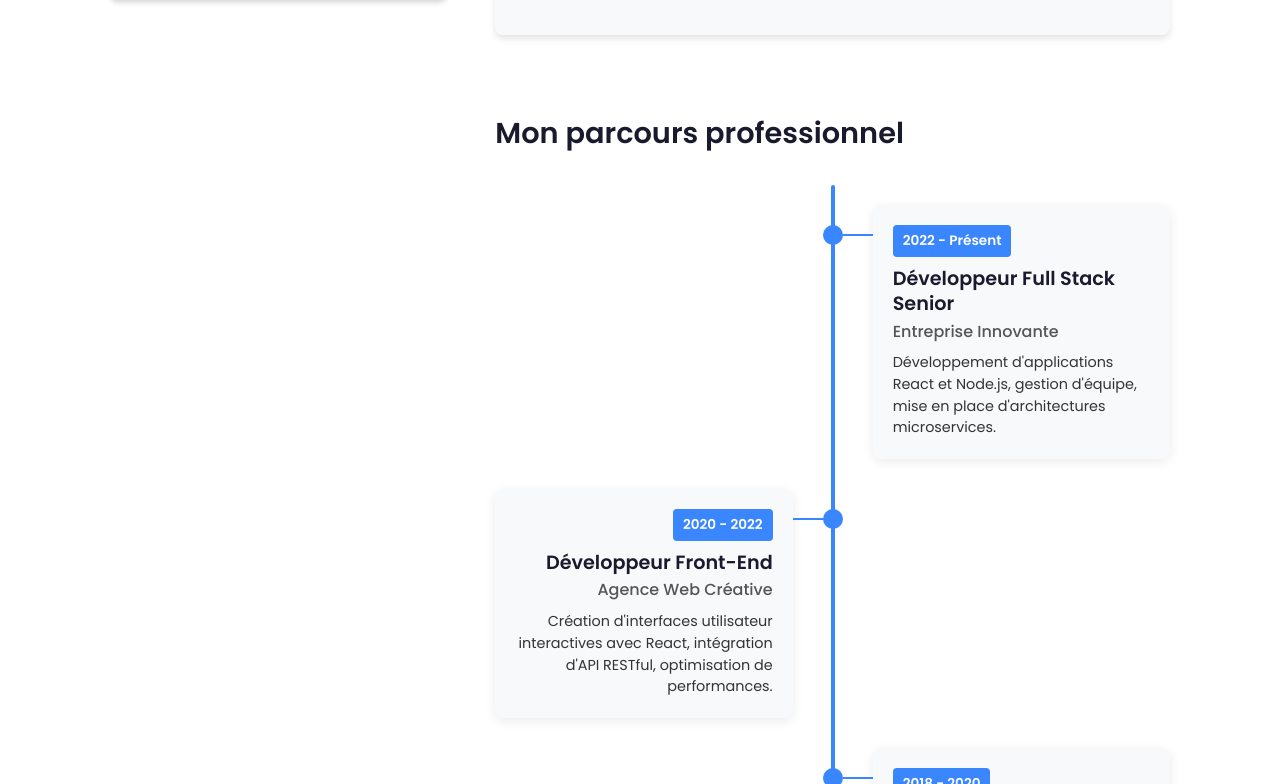
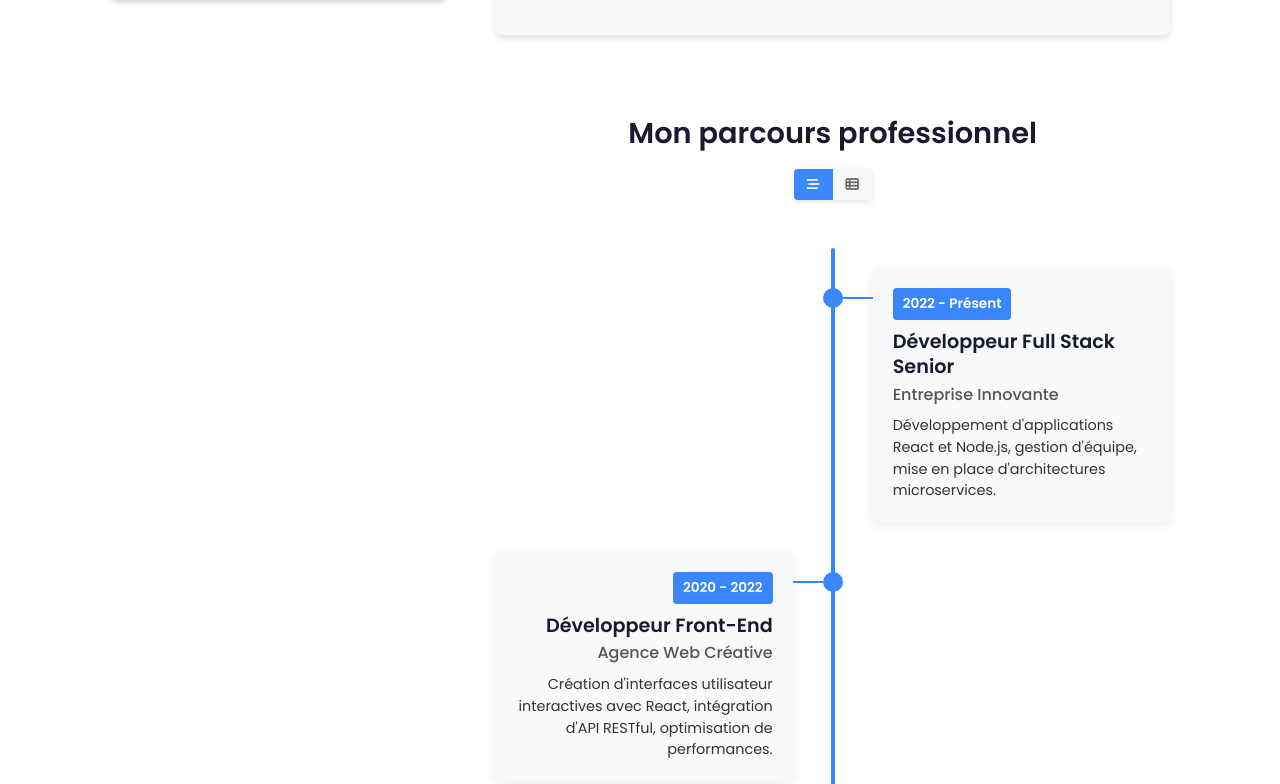
Before and after one commit to Benji-devw/navart_pro, a React (Vite) app: page / in a window 1280 px wide. Shown: the part 1536-2320 px from the top of the page. Built offline with nearby package versions, Linux system fonts and the light colour scheme.

Commit message:
maj update

```diff
--- a/src/App.css
+++ b/src/App.css
@@ -5,6 +5,9 @@
 
 main {
   flex: 1;
+}
+section {
+  border-radius: var(--border-radius);
 }
 
 .loader {
@@ -54,10 +57,3 @@ main {
     opacity: 1;
   }
 }
-
-.footer {
-  text-align: center;
-  padding: 2rem 0;
-  background-color: var(--dark-color);
-  color: white;
-}
--- a/src/App.jsx
+++ b/src/App.jsx
@@ -4,7 +4,7 @@ import Hero from '@components/Hero';
 import About from '@components/About';
 import Skills from '@components/Skills';
 import Layout from '@components/Layout';
-import Contact from '@components/Contact';
+import Footer from '@components/Footer';
 import BackgroundAnimation from '@components/BackgroundAnimation';
 import './App.css';
 
@@ -28,27 +28,27 @@ function App() {
         </div>
       ) : (
         <Layout>
+      <div className="hero-shapes">
+        <div className="shape shape-1"></div>
+        <div className="shape shape-2"></div>
+        <div className="shape shape-3"></div>
+        <div className="shape shape-4"></div>
+      </div>
           <BackgroundAnimation
             gridSize={60}
-            pointColor = {'rgb(44, 44, 44)'}
-            lineColor = {'rgb(48, 48, 48)'}
+            pointColor={'rgb(44, 44, 44)'}
+            lineColor={'rgb(48, 48, 48)'}
             connectionDistance={80}
             interactionRadius={210}
             interactionForce={-22}
           />
-
           <Header />
           <main>
             <Hero />
             <About />
             <Skills />
           </main>
-          <footer className="footer">
-            <Contact />
-            <div className="footer-bottom">
-              <p>&copy; {new Date().getFullYear()} - Navarro Benjamin. Tous droits réservés.</p>
-            </div>
-          </footer>
+          <Footer />
         </Layout>
       )}
     </div>
--- /dev/null
+++ b/src/components/Footer.jsx
@@ -0,0 +1,14 @@
+import Contact from '@/components/ContactForm';
+import '@styles/Footer.css';
+const Footer = () => {
+  return (
+    <footer className="footer">
+      <Contact />
+      <div className="footer-bottom">
+        <p>&copy; {new Date().getFullYear()} - Navarro Benjamin. Tous droits réservés.</p>
+      </div>
+    </footer>
+  );
+};
+
+export default Footer;
--- a/src/components/Hero.jsx
+++ b/src/components/Hero.jsx
@@ -32,8 +32,8 @@ const Hero = () => {
         <div className="hero-content" ref={textRef}>
           <div className="hero-left">
             <div className="hero-text-container">
-              <p className="hero-greeting">Bonjour, je m'appelle</p>
-              <h1 className="hero-title">Benjare <span className="hero-title-highlight">Nom</span></h1>
+              <p className="hero-greeting">Bonjour, je suis</p>
+              <h1 className="hero-title">Benjamin <span className="hero-title-highlight">Navarro</span></h1>
               <div className="hero-roles">
                 <div className="role-container">
                   <h2 className="hero-role">Développeur full stack</h2>
@@ -86,12 +86,7 @@ const Hero = () => {
         </a>
       </div>
 
-      <div className="hero-shapes">
-        <div className="shape shape-1"></div>
-        <div className="shape shape-2"></div>
-        <div className="shape shape-3"></div>
-        <div className="shape shape-4"></div>
-      </div>
+
     </section>
   );
 };
--- a/src/components/TimelineCV.jsx
+++ b/src/components/TimelineCV.jsx
@@ -1,16 +1,44 @@
-import React from 'react';
+import React, { useState } from 'react';
 import '@styles/TimelineCV.css';
 
-const TimelineCV = ({experiences}) => {
+const TimelineCV = ({ experiences }) => {
+  const [viewMode, setViewMode] = useState('timeline'); // 'timeline' ou 'list'
+
+  const changeViewMode = (mode) => {
+    setViewMode(mode);
+  };
+
   return (
     <article className="experience-timeline-container">
+      <div className="timeline-header">
         <h3>Mon parcours professionnel</h3>
-      <div className="experience-timeline">
-        <div className="timeline-center-line"></div>
+        <div className="timeline-controls">
+          <div className="view-mode-toggle">
+            <button
+              className={`view-mode-btn ${viewMode === 'timeline' ? 'active' : ''}`}
+              onClick={() => changeViewMode('timeline')}
+              aria-label="Afficher en mode timeline"
+            >
+              <i className="fas fa-stream"></i>
+            </button>
+            <button
+              className={`view-mode-btn ${viewMode === 'list' ? 'active' : ''}`}
+              onClick={() => changeViewMode('list')}
+              aria-label="Afficher en mode liste"
+            >
+              <i className="fas fa-th-list"></i>
+            </button>
+          </div>
+        </div>
+      </div>
+
+      {viewMode === 'timeline' ? (
+        <div className={`experience-timeline ${viewMode ? 'horizontal' : 'vertical'}`}>
+          {viewMode === 'timeline' && <div className="timeline-center-line"></div>}
 
           {experiences.map((experience, index) => (
             <div
-            className={`timeline-item ${index % 2 === 0 ? 'right' : 'left'}`}
+              className={`timeline-item ${viewMode ? (index % 2 === 0 ? 'right' : 'left') : ''}`}
               key={experience.id}
             >
               <div className="timeline-content">
@@ -22,6 +50,20 @@ const TimelineCV = ({experiences}) => {
             </div>
           ))}
         </div>
+      ) : (
+        <div className="experience-list">
+          {experiences.map((experience) => (
+            <div className="list-item" key={experience.id}>
+              <div className="list-date">{experience.date}</div>
+              <div className="list-content">
+                <h4>{experience.title}</h4>
+                <h5>{experience.company}</h5>
+                <p>{experience.description}</p>
+              </div>
+            </div>
+          ))}
+        </div>
+      )}
     </article>
   );
 };
--- /dev/null
+++ b/src/styles/Footer.css
@@ -0,0 +1,14 @@
+.footer {
+  position: relative;
+  bottom: 0;
+  left: 0;
+  width: 100%;
+  padding: 1.5rem 0;
+  z-index: -1;
+  background-color: var(--dark-color);
+  transition: var(--transition);
+  display: flex;
+  flex-direction: column;
+  justify-content: center;
+
+}
--- a/src/styles/Hero.css
+++ b/src/styles/Hero.css
@@ -8,7 +8,7 @@
   align-items: center;
   justify-content: center;
   position: relative;
-  background: var(--hero-gradient);
+  /* background: var(--hero-gradient); */
   overflow: hidden;
   width: 100%;
   padding: 0 1rem;
--- a/src/styles/Skills.css
+++ b/src/styles/Skills.css
@@ -1,6 +1,5 @@
 .skills {
   padding: 6rem 0;
-  background-color: white;
   width: 100%;
   display: flex;
   flex-direction: column;
@@ -9,10 +8,11 @@
 
 .skills-content {
   opacity: 0;
+  background-color: var(--light-color);
   transform: translateY(30px);
   transition: all 0.8s ease;
   width: 100%;
-  max-width: 1200px;
+  padding: 2rem 0;
 }
 
 .skills-content.animate {
--- a/src/styles/TimelineCV.css
+++ b/src/styles/TimelineCV.css
@@ -2,10 +2,127 @@
   margin: 5rem 0;
 }
 
+.timeline-header {
+  display: flex;
+  flex-direction: column;
+  justify-content: space-between;
+  align-items: center;
+  margin-bottom: 2rem;
+}
+
+.timeline-controls {
+  display: flex;
+  align-items: center;
+  gap: 1rem;
+}
+
+.view-mode-toggle {
+  display: flex;
+  background-color: var(--light-color);
+  border-radius: 4px;
+  margin: 1rem 0;
+  overflow: hidden;
+  box-shadow: 0 2px 6px rgba(0, 0, 0, 0.1);
+}
+
+.view-mode-btn {
+  border: none;
+  background-color: transparent;
+  padding: 0.5rem 0.8rem;
+  cursor: pointer;
+  color: var(--text-light);
+  transition: all 0.2s ease;
+}
+
+.view-mode-btn.active {
+  background-color: var(--primary-color);
+  color: white;
+}
+
+.view-mode-btn:hover:not(.active) {
+  background-color: rgba(0, 0, 0, 0.05);
+}
+
+.toggle-layout-btn {
+  background-color: var(--primary-color);
+  color: white;
+  border: none;
+  padding: 0.5rem 1rem;
+  border-radius: 4px;
+  cursor: pointer;
+  font-size: 0.9rem;
+  display: flex;
+  align-items: center;
+  gap: 0.5rem;
+  transition: all 0.3s ease;
+}
+
+.toggle-layout-btn:hover {
+  background-color: var(--primary-dark);
+  transform: translateY(-2px);
+}
+
 .experience-timeline-container h3 {
-  margin-bottom: 2rem;
+  margin-bottom: 0;
   font-size: 1.8rem;
   color: var(--dark-color);
+}
+
+/* Styles pour le mode liste */
+.experience-list {
+  display: flex;
+  flex-direction: column;
+  gap: 1.5rem;
+}
+
+.list-item {
+  display: flex;
+  gap: 2rem;
+  background-color: var(--light-color);
+  border-radius: 8px;
+  box-shadow: 0 3px 12px rgba(0, 0, 0, 0.08);
+  padding: 1.5rem;
+  transition: all 0.3s ease;
+}
+
+.list-item:hover {
+  transform: translateY(-5px);
+  box-shadow: 0 6px 16px rgba(0, 0, 0, 0.12);
+}
+
+.list-date {
+  min-width: 120px;
+  padding: 0.5rem 1rem;
+  background-color: var(--primary-color);
+  color: white;
+  border-radius: 4px;
+  font-size: 0.9rem;
+  font-weight: 600;
+  height: fit-content;
+  text-align: center;
+}
+
+.list-content {
+  flex: 1;
+}
+
+.list-content h4 {
+  font-size: 1.2rem;
+  margin-bottom: 5px;
+  color: var(--dark-color);
+}
+
+.list-content h5 {
+  font-size: 1rem;
+  font-weight: 500;
+  margin-bottom: 10px;
+  color: #555;
+}
+
+.list-content p {
+  font-size: 0.9rem;
+  line-height: 1.5;
+  margin-bottom: 0;
 }
 
 .experience-timeline {
@@ -136,6 +253,27 @@
 
 /* Responsive timeline */
 @media screen and (max-width: 768px) {
+  .timeline-header {
+    flex-direction: column;
+    align-items: flex-start;
+    gap: 1rem;
+  }
+
+  .timeline-controls {
+    width: 100%;
+    justify-content: space-between;
+  }
+
+  .list-item {
+    flex-direction: column;
+    gap: 1rem;
+  }
+
+  .list-date {
+    min-width: auto;
+    align-self: flex-start;
+  }
+
   .timeline-center-line {
     left: 30px;
   }
```
Also changed, not shown: src/components/ContactForm.jsx (renamed from src/components/Contact.jsx, +13 -20 lines), src/components/Skills.jsx (+13 -13 lines), public/icons/threejs.png (added), src/styles/ContactForm.css (renamed from src/styles/Contact.css). Lines whose indentation alone changed are shown as unchanged.
